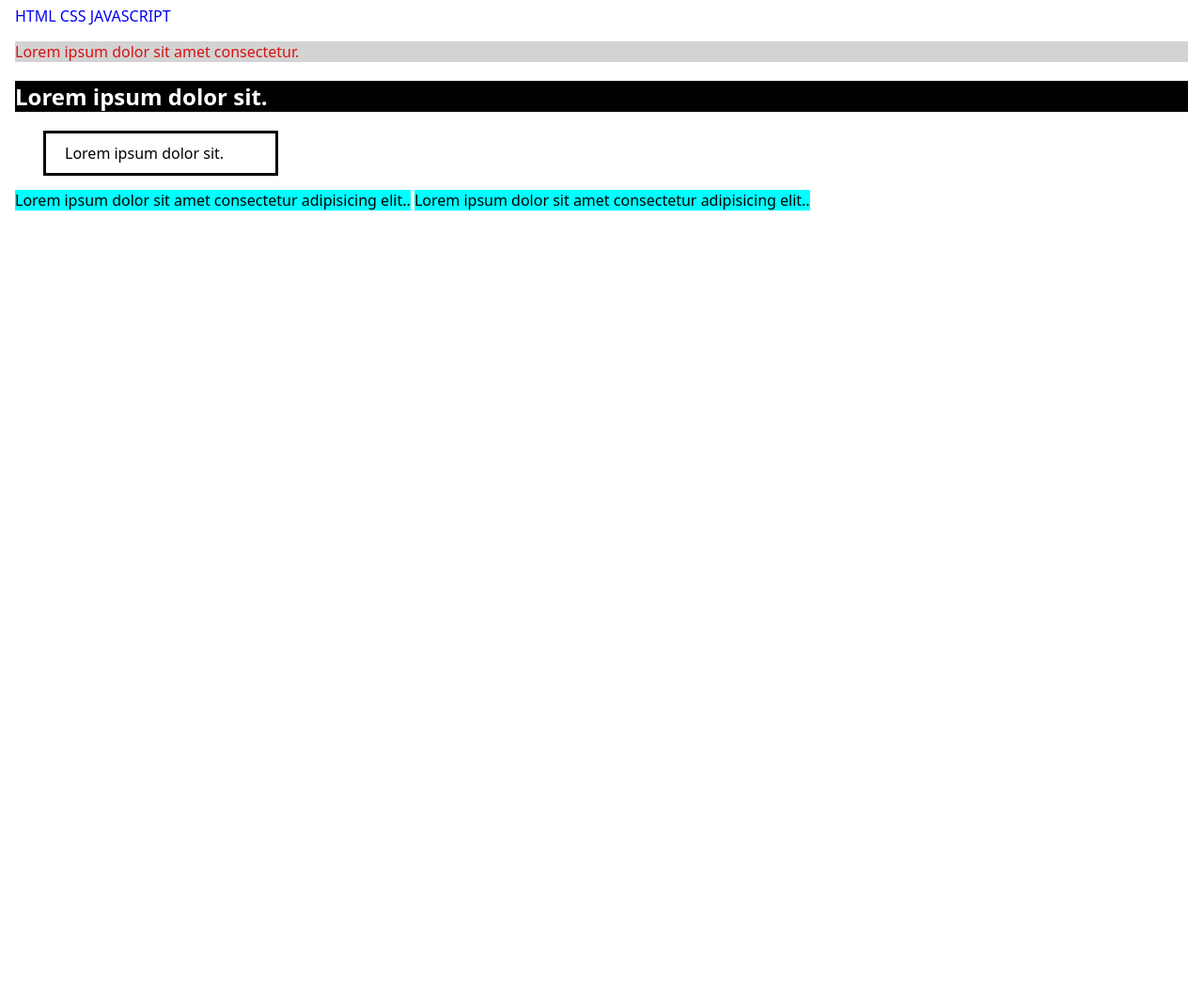
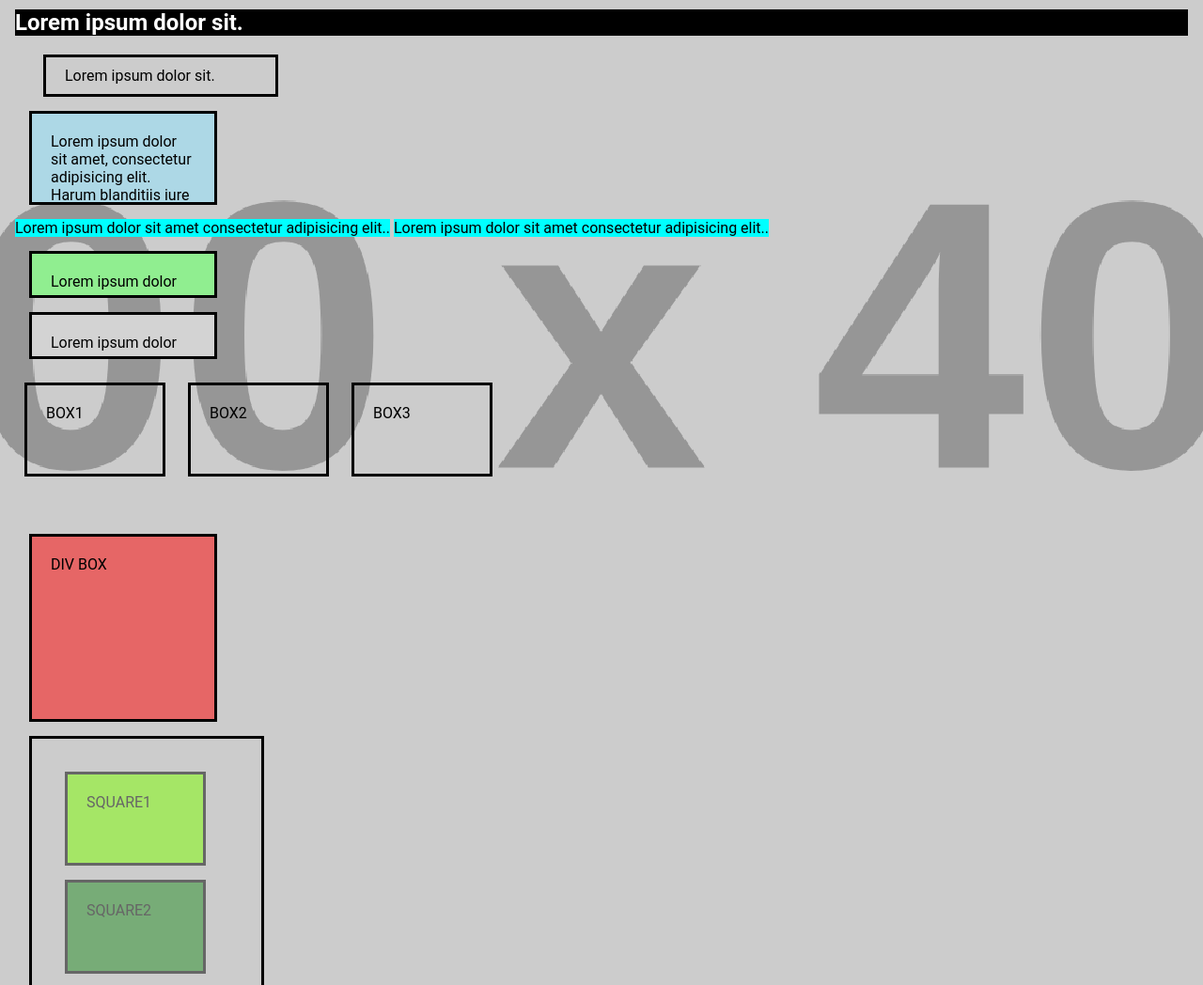
Before and after one commit to techno-dev18/css-20-questions, a website: page index.html in a window 1280 px wide. Shown: the part 565-1613 px from the top of the page at 94% size. Before the commit the page ends 805 px from the top, so only its background shows below. Drawn offline with Linux system fonts and the light colour scheme; placeholder pictures from the web are drawn by us.

Commit message:
half completed

```diff
--- a/index.html
+++ b/index.html
@@ -1,5 +1,6 @@
 <!DOCTYPE html>
 <html lang="en">
+
 <head>
   <title>Home</title>
   <meta charset="UTF-8" />
@@ -11,6 +12,7 @@
   <link rel="stylesheet" href="styles.css" />
   <script type="module" src="script.js"></script>
 </head>
+
 <body>
   <main>
     <!-- 1️⃣ Change Text Color and Background -->
@@ -34,10 +36,34 @@
     <div class="card">
       Lorem ipsum dolor sit.
     </div>
-
-
+    <div class="box">
+      Lorem ipsum dolor sit amet, consectetur adipisicing elit. Harum blanditiis iure amet culpa enim accusamus illum.
+      In error molestias doloremque facere eaque ipsa unde! Exercitationem voluptatibus aspernatur aperiam quaerat
+      nesciunt nobis assumenda iste tempore dolorum ad impedit, quam accusantium tenetur velit! Fugiat praesentium, eum
+      odio ducimus esse sed ad error nihil tempora possimus eveniet maiores iste doloremque deserunt officiis facilis
+      itaque, laborum quaerat minus ipsam? Doloribus delectus adipisci quidem totam iusto quaerat commodi, odit dolore
+      fugiat architecto eveniet, repudiandae corrupti.
+    </div>
     <span>Lorem ipsum dolor sit amet consectetur adipisicing elit..</span>
     <span>Lorem ipsum dolor sit amet consectetur adipisicing elit..</span>
+    <div class="b1">Lorem ipsum dolor </div>
+    <div class="b2">Lorem ipsum dolor </div>
+    <div class="boxes">BOX1</div>
+    <div class="boxes">BOX2</div>
+    <div class="boxes">BOX3</div>
+    <p class="para1">Lorem ipsum dolor sit amet consectetur adipisicing elit. Dolores, quidem?</p>
+    <p class="para2">Lorem ipsum dolor sit amet consectetur, adipisicing elit. Vel, provident?</p>
+    <div class="box3">DIV BOX</div>
+    <div class="container">
+    <div class="square square1">SQUARE1</div>
+    <div class="square square2">SQUARE2</div>
+    <div class="square square3">SQUARE3</div>
+  </div>
+
+    <div class="a1">
+      Lorem, ipsum.
+    </div>
   </main>
 </body>
+
 </html>
--- a/styles.css
+++ b/styles.css
@@ -1,83 +1,38 @@
 * {
   box-sizing: border-box;
 }
-
-body {
-  margin: 0;
-  font-family: system-ui, sans-serif;
-  color: black;
-  background-color: white;
-}
-
-nav {
-  display: flex;
-  flex-wrap: wrap;
-  align-items: center;
-  justify-content: center;
-  padding: 0.5rem;
-  gap: 0.5rem;
-  border-bottom: solid 1px #aaa;
-  background-color: #eee;
-}
-
-nav a {
-  display: inline-block;
-  min-width: 9rem;
-  padding: 0.5rem;
-  border-radius: 0.2rem;
-  border: solid 1px #aaa;
-  text-align: center;
-  text-decoration: none;
-  color: #555;
-}
-
-nav a[aria-current='page'] {
-  color: #000;
-  background-color: #d4d4d4;
-}
-
 main {
   padding: 1rem;
 }
 /*Q1.Write CSS to:
-- Make all paragraph text **blue**
-- Set the paragraph background colour to **light grey** */
-p{
+- Make all paragraph text **blue**- Set the paragraph background colour to **light grey** */
+p {
   color: blue;
-  background-color:   lightgrey;
+  background-color: lightgrey;
 }
 /* Q2.Create:
-- A class `.box` with:
-    - width: `200px`
-    - height: `100px`
-    - background color: `lightblue`
-- An id `#title` with:
-    - text color: `green`
-    - center aligned text */
+- A class `.box` with:- width: `200px`- height: `100px`- background color: `lightblue`
+- An id `#title` with:- text color: `green`- center aligned text */
 .box {
   width: 200px;
   height: 100px;
-     background-color:lightblue ;
+  background-color: lightblue;
 }
-#title{
+#title {
   color: green;
   text-align: center;
 }
 /* Q3.Write CSS for a `<div>` that has:
-- width: `250px`
-- padding: `20px`
-- border: `3px solid black`
-- margin: `15px` */
-div{
+- width: `250px`- padding: `20px`- border: `3px solid black`- margin: `15px` */
+div {
   width: 250px;
   padding: 20px;
   border: 3px solid black;
   margin: 15px;
 }
 /* Q4.Modify the previous question so that:
-- Padding and border **do not increase** the total width
-- Use `box-sizing: border-box` */
-div{
+- Padding and border **do not increase** the total width- Use `box-sizing: border-box` */
+div {
   width: 250px;
   padding: 20px;
   border: 3px solid black;
@@ -85,27 +40,24 @@ div{
   box-sizing: border-box;
 }
 /* Q5.Write CSS to:
-- Center align all `<h1>` text
-- Make `<h1>` text **bold**
-- Transform text to **uppercase** */
-h1{
+- Center align all `<h1>` text- Make `<h1>` text **bold**- Transform text to **uppercase** */
+h1 {
   text-align: center;
   font-weight: bold;
   text-transform: uppercase;
 }
 /* Q6.Apply CSS to the body:
-- Use font: `Poppins`
-- Add fallback fonts: `Roboto`, `Arial`, `sans-serif`
-- Set default font size to `16px` */
-
-
-
-
-
+- Use font: `Poppins`- Add fallback fonts: `Roboto`, `Arial`, `sans-serif`- Set default font size to `16px` */
+body {
+  font-family: 'Poppins', 'Roboto', Arial, sans-serif;
+  font-size: 16px;
+  margin: 0;
+  color: black;
+  background-color: white;
+}
 /* Q7.Style all anchor (`<a>`) tags to: */
-/* - Remove underline by default
-- On hover, show **red wavy underline** */
-a{
+ /* - Remove underline by default- On hover, show **red wavy underline** */ */
+a {
   text-decoration: none;
 }
 a:hover {
@@ -114,40 +66,125 @@ text-decoration-style: wavy;
   text-decoration-color: red;
 }
 /* Q8.Write CSS to:
-- Set paragraph text color using **RGB** for red
-- Set heading background color using **Hex** for black */
-#p2{
-color:rgb(216, 18, 18);
+- Set paragraph text color using **RGB** for red- Set heading background color using **Hex** for black */
+#p2 {
+  color: rgb(216, 18, 18);
 }
-h2{
+h2 {
   color: white;
-  background-color:#000000 ;
+  background-color: #000000;
 }
-
 /* Q9.Write CSS using shorthand to:
-- Set padding: `10px 20px`
-- Set margin: `15px 30px`
-Apply it to a `.card` class. */
-.card{
-  padding:10px 20px ;
+- Set padding: `10px 20px`- Set margin: `15px 30px`Apply it to a `.card` class. */
+.card {
+  padding: 10px 20px;
   margin: 15px 30px;
 }
+/* Q10.Create a `<div>` with:
+- width: `200px`- height: `100px`- Add more text inside than the given height- Use CSS to handle overflow properly */
+.box {
+  height: 100px;
+  width: 200px;
+  overflow: auto;
+}
+/* Q11.Create **two `<span>` elements** that appear **on the same line**.
+- Give them a background color- Try setting `width: 100px` and observe what happens */
+span {
+  width: 100px;
+  background-color: aqua;
+  display: inline;
+}
+/* Q12.Create **two `<div>` elements** that appear **on separate lines**.
+- Set width to `200px`- Set height to `50px`- Add different background colors */
+.b1 {
+  height: 50px;
+  width: 200px;
+  background-color: lightgreen;
+}
+.b2 {
+  height: 50px;
+  width: 200px;
+  background-color: lightgrey;
+}
+/* Q13.Create **3 boxes side by side** using `display: inline-block`.
+- Width: `150px`- Height: `100px`- Margin: `10px` */
+.boxes {
+  display: inline-block;
+  width: 150px;
+  height: 100px;
+  margin: 10px;
+}
+/* Q14.Create a paragraph with some text.
+- Hide it using `display: none`- Then try hiding it using `visibility: hidden` */
+.para1 {
+  display: none;
+  background-color: pink;
+}
+.para2 {
+  visibility: hidden;
+  background-color: yellow;
+}
+/* Q15.Create **one div box** with:
+- Width: `200px`- Height: `200px`- Background color: `rgba(255, 0, 0, 0.5)` */
+.box3 {
+  width: 200px;
+  height: 200px;
+  background-color: rgba(255, 0, 0, 0.5);
+}
+/* Q16.Create **3 boxes** inside a container.
+- Give all boxes different colors- Apply `opacity: 0.5` to each box */
+.container {
+  display: inline-flexbox;
+  gap: 10px;
+}
+.square {
+  width: 150px;
+  height: 100px;
+  opacity: 0.5;
+}
+.square1{
+  background-color:chartreuse;
+}
+.square2{
+  background-color:forestgreen;
+}
+.square3{
+  background-color:blueviolet;
+}
+/* Q17.Create a parent div of `400px` width.
+Inside it:- Create a child div with `width: 50%` */
 
-/* Q10.Create a `<div>` with:
-- width: `200px`
-- height: `100px`
-- Add more text inside than the given height
-- Use CSS to handle overflow properly */
+
+
+
+
+/* Q18.Create a div with:
+- `font-size: 20px`- `padding: 2em` */
+.a1{
+  font-size: 20px;
+  padding: 2em;
+}
 
 
 
 
 
 
-/* Q11.Create **two `<span>` elements** that appear **on the same line**.
-- Give them a background color
-- Try setting `width: 100px` and observe what happens */
-span{
-  width:100px;
-  background-color: aqua;
+
+
+
+
+
+/* Q20.Create a div:
+- Height: `300px`- Add a background image- Use `background-size: cover`- Center the image */
+/* .image{
+  height: 300px;
+  background-image: url('https://placehold.co/600x400?text=PreGrad');
+  background-size: cover;
+  background-position: center;
+} */
+body {
+  background-image: url('https://placehold.co/600x400?text=PreGrad');
+  background-size: cover;
+  background-position: center;
 }
```
Lines whose indentation alone changed are shown as unchanged.
